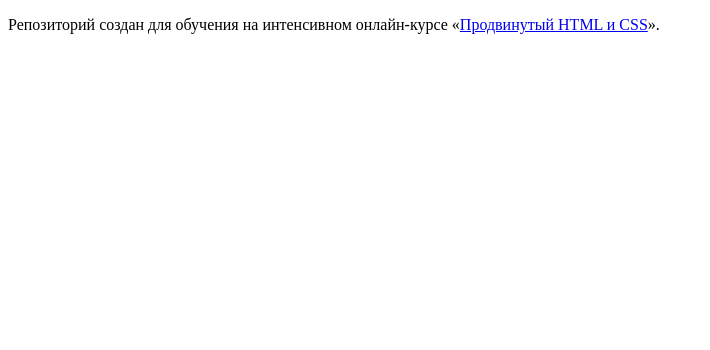
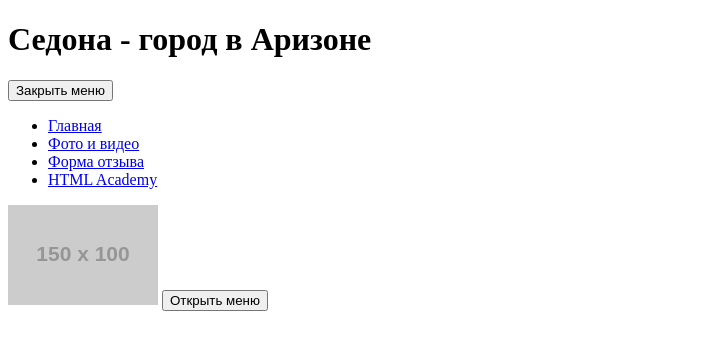
Before and after one commit to Nientary/sedona, a website: page index.html in a window 1280 px wide. Shown: the whole page, without its empty margins (0-710 px from the left). Drawn offline with Linux system fonts and the light colour scheme; placeholder pictures from the web are drawn by us.

Commit message:
Разметила шапку

```diff
--- a/index.html
+++ b/index.html
@@ -5,8 +5,31 @@
     <title>HTML Academy: Седона</title>
   </head>
   <body>
-
-    <p>Репозиторий создан для обучения на интенсивном онлайн‑курсе «<a href="https://htmlacademy.ru/intensive/adaptive">Продвинутый HTML и CSS</a>».</p>
-
+    <header class="page-header">
+      <div class="wrapper">
+        <h1 class="page-header__title">Седона - город в Аризоне</h1>
+          <nav class="main-nav">
+            <button class="page-header__close-toggle" type="button">Закрыть меню</button>
+            <ul class="main-nav__list">
+              <li class="main-nav__item main-nav__item--active">
+                <a href="#">Главная</a>
+              </li>
+              <li class="main-nav__item">
+                <a href="#">Фото и видео</a>
+              </li>
+              <li class="main-nav__item">
+                <a href="#">Форма отзыва</a>
+              </li>
+              <li class="main-nav__item">
+                <a href="#">HTML Academy</a>
+              </li>
+            </ul>
+          </nav>
+          <a class="page-header__logo">
+            <img src="http://placehold.it/150x100" alt="Логотип Седоны">
+          </a>
+          <button class="page-header__open-toggle" type="button">Открыть меню</button>
+        </div>
+    </header>
   </body>
 </html>
```
